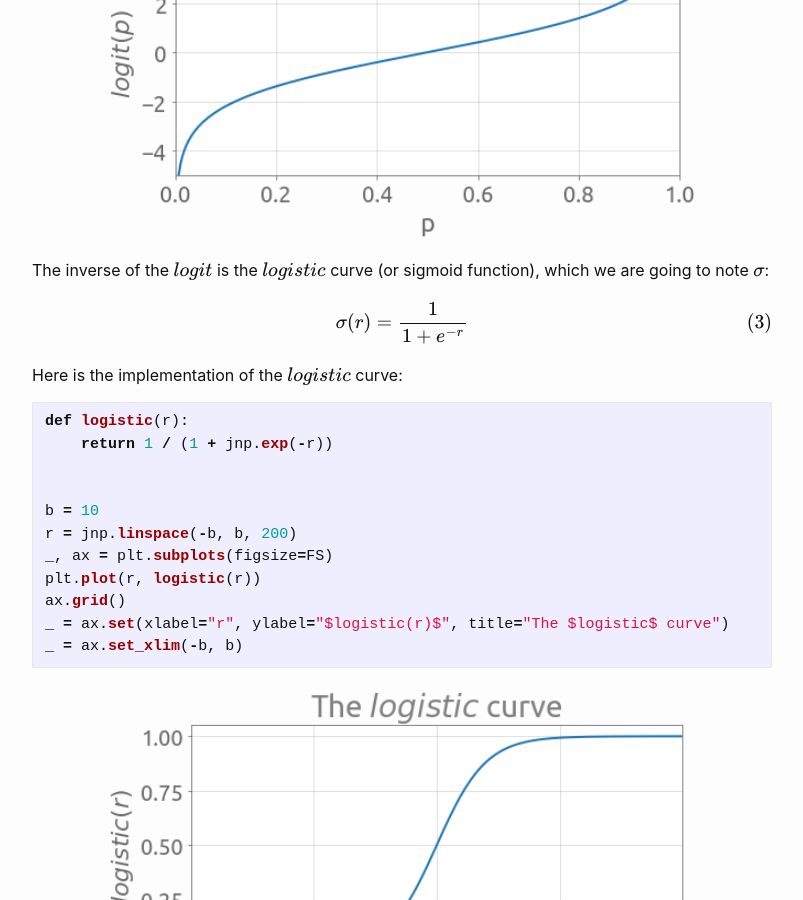
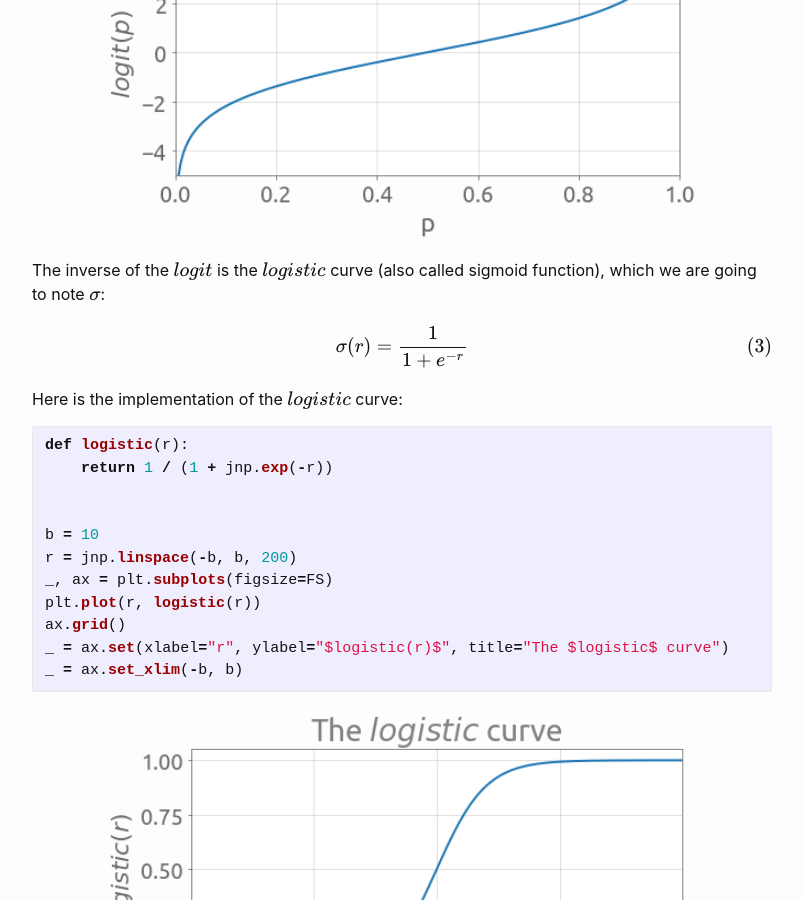
Before and after one commit to aetperf/aetperf.github.io, a Jekyll site: the page built from _posts/2020-09-18-Logistic-regression-with-JAX.md, in a window 1280 px wide and 900 px high, scrolled down 3294 px. Shown: the whole window, without its empty margins (238-1041 px from the left). Built offline with Jekyll 4.4.1, drawn with Linux system fonts in a browser that asks for light colours; formulas are drawn with MathJax 3; comment, search, counter and statistics services are not loaded.

Commit message:
small update

```diff
--- a/_posts/2020-09-18-Logistic-regression-with-JAX.md
+++ b/_posts/2020-09-18-Logistic-regression-with-JAX.md
@@ -124,7 +124,7 @@
 
 
 
-The inverse of the $logit$ is the $logistic$ curve (or sigmoid function), which we are going to note $\sigma$:
+The inverse of the $logit$ is the $logistic$ curve (also called sigmoid function), which we are going to note $\sigma$:
 
 \begin{equation}
 \sigma (r) = \frac{1}{1 + e^{-r}} \tag{3}
```
